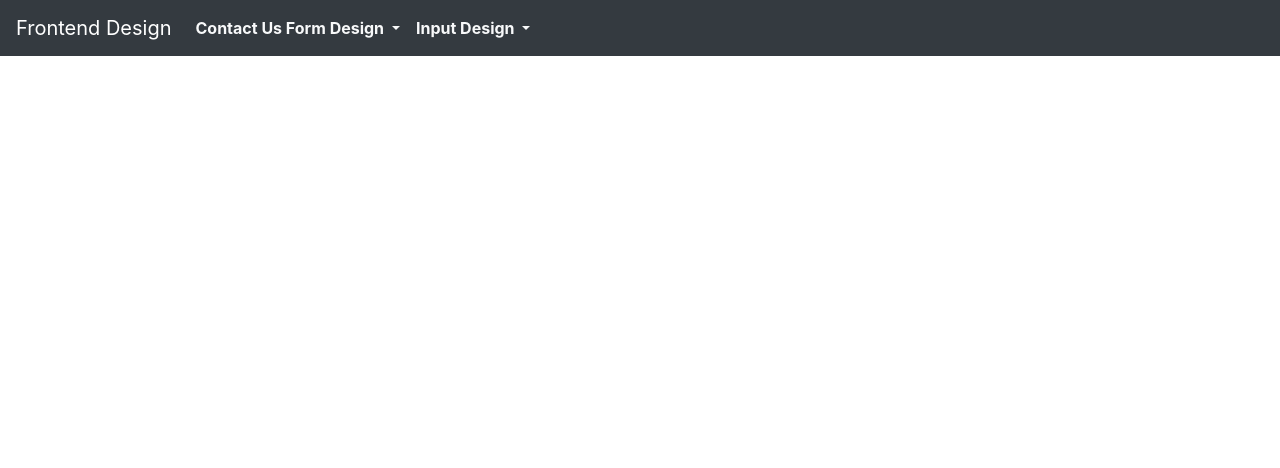
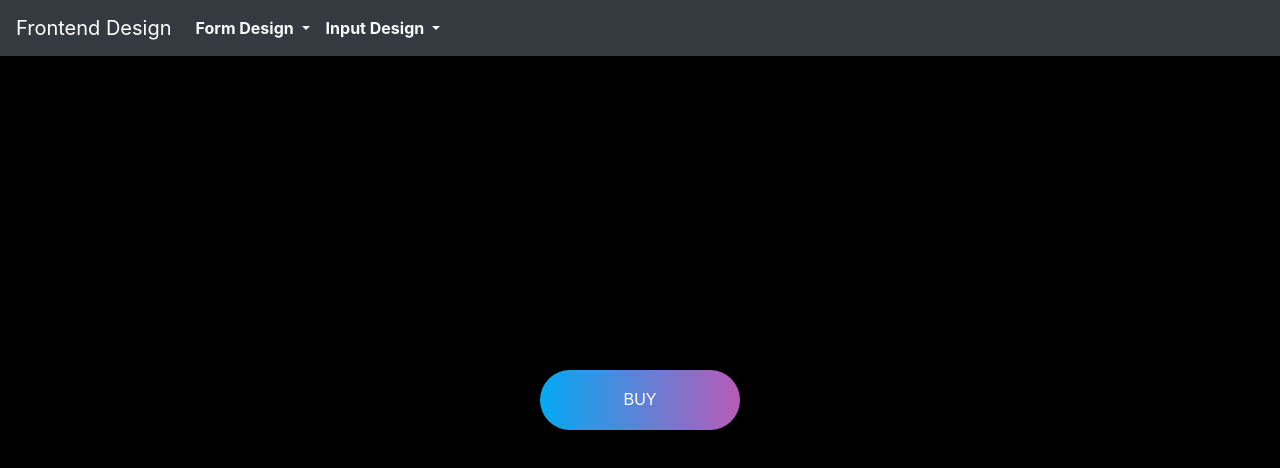
Before and after one commit to zerogpm/FontEnd-Design, a Vue app: page /input/growingButton in a window 1280 px wide. Shown: the top 468 px of the page. Built offline with nearby package versions, Linux system fonts and the light colour scheme.

Commit message:
growing button

```diff
--- /dev/null
+++ b/src/app/input/components/Growing-Button.vue
@@ -0,0 +1,74 @@
+<template>
+    <div class="glowing-btn">
+        <a href="#">Buy</a>
+    </div>
+</template>
+
+<script>
+  export default {
+    name: "Growing-Button"
+  }
+</script>
+
+<style lang="scss" scoped>
+    .glowing-btn {
+        height: 100vh;
+        margin: 0;
+        padding: 0;
+        background: #000;
+
+        a {
+            position: absolute;
+            top: 50%;
+            left: 50%;
+            transform: translate(-50%, -50%);
+            width: 200px;
+            height: 60px;
+            text-align: center;
+            line-height: 60px;
+            color: #fff;
+            text-transform: uppercase;
+            text-decoration: none;
+            font-family: sans-serif;
+            box-sizing: border-box;
+            background: linear-gradient(90deg, #03a9f4, #f441a5, #ffeb3b, #03a9f4);
+            background-size: 400%;
+            border-radius: 30px;
+            z-index: 1;
+
+            &:hover {
+                animation: animate 8s linear infinite;
+                &:before {
+                    filter: blur(20px);
+                    opacity: 1;
+                    animation: animate 8s linear infinite;
+                }
+            }
+
+            &:before {
+                content: '';
+                position: absolute;
+                top: -5px;
+                left: -5px;
+                right: -5px;
+                bottom: -5px;
+                z-index: -1;
+                background: linear-gradient(90deg, #03a9f4, #f441a5, #ffeb3b, #03a9f4);
+                background-size: 400%;
+                border-radius: 40px;
+                opacity: 0;
+                transition: 0.5s;
+            }
+
+            @keyframes animate {
+                0% {
+                    background-position: 0;
+                }
+
+                100% {
+                    background-position: 400%;
+                }
+            }
+        }
+    }
+</style>
--- a/src/components/HeaderNav.vue
+++ b/src/components/HeaderNav.vue
@@ -10,7 +10,7 @@
         <ul class="navbar-nav mr-auto">
           <li class="nav-item dropdown">
             <a class="nav-link dropdown-toggle text-light font-weight-bold" href="#" id="navbarDropdown" role="button" data-toggle="dropdown" aria-haspopup="true" aria-expanded="false">
-              Contact Us Form Design
+              Form Design
             </a>
             <div class="dropdown-menu" aria-labelledby="navbarDropdown">
               <router-link :to="{ name: 'slidingSiderForm' }" tag="li" class="dropdown-item">SlideBar Contact Form</router-link>
@@ -26,6 +26,7 @@
             </a>
             <div class="dropdown-menu" aria-labelledby="navbarDropdown">
               <router-link :to="{ name: 'hoverSearch' }" tag="li" class="dropdown-item">Search Box</router-link>
+              <router-link :to="{ name: 'growingButton' }" tag="li" class="dropdown-item">Glowing Button</router-link>
             </div>
           </li>
         </ul>
--- a/src/routes.js
+++ b/src/routes.js
@@ -1,9 +1,11 @@
 import SiderForm from './app/form/components/SlidingSiderForm'
 import HoverSearch from './app/input/components/Hover-Search'
+import GrowingButton from './app/input/components/Growing-Button'
 import Banner from './components/Banner'
 
 export const routes = [
   { path: '', component: Banner },
   { path: '/form', component: SiderForm, name: 'slidingSiderForm' },
-  { path: '/input', component: HoverSearch, name: 'hoverSearch' }
+  { path: '/input', component: HoverSearch, name: 'hoverSearch' },
+  { path: '/input/growingButton', component: GrowingButton, name: 'growingButton' }
 ]
```
